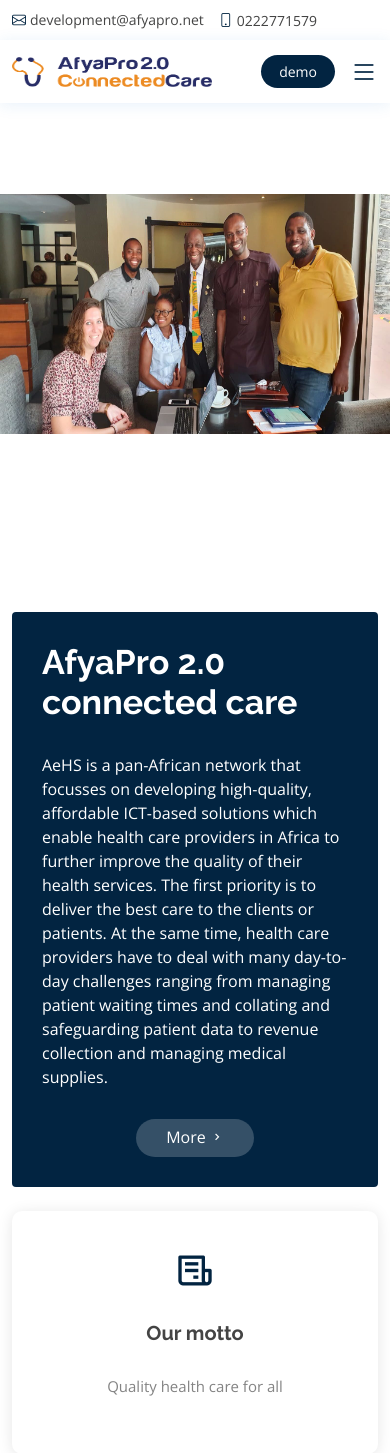
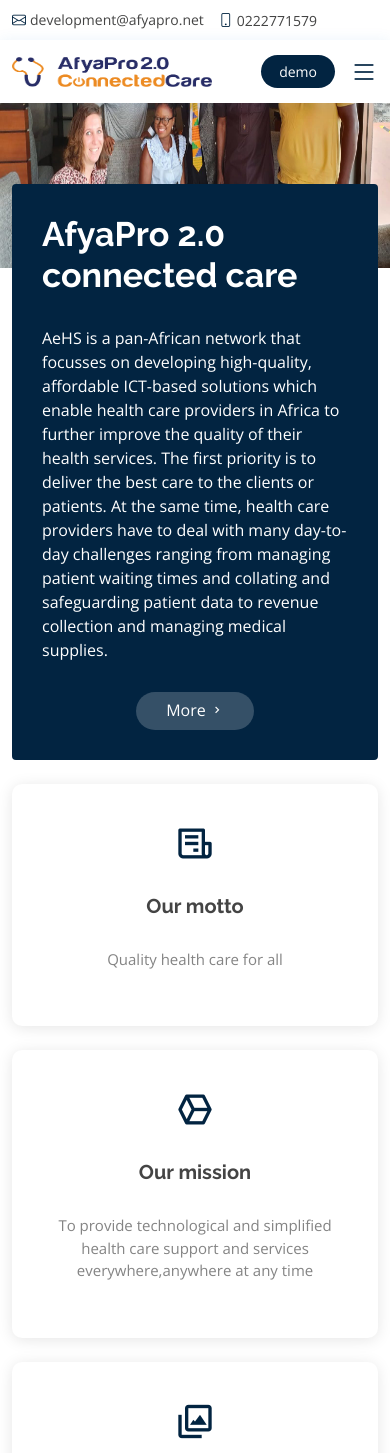
Before and after one commit to GoodluckMlungusye/afyapro, a PHP site: page / in a window 390 px wide. Shown: the top 1453 px of the page. Run offline with PHP 8.4, Linux system fonts and the light colour scheme.

Commit message:
Update style.css

```diff
--- a/assets/css/style.css
+++ b/assets/css/style.css
@@ -1,9 +1,3 @@
-/**
-* Template Name: Medilab - v4.3.0
-* Template URL: https://bootstrapmade.com/medilab-free-medical-bootstrap-theme/
-* Author: BootstrapMade.com
-* License: https://bootstrapmade.com/license/
-*/
 
 /*--------------------------------------------------------------
 # General
@@ -499,36 +493,14 @@ h1, h2, h3, h4, h5, h6 {
   letter-spacing: 3px;
 }
 
-
-
-.header{
-
-  position: absolute;
-  background-color: rgba(0, 0, 0, 0.637);
-  padding: 2em 4em;
-  border-radius: 4px;
-  margin-left: -5%;
-
-
-
-}
-
-
 .slider{
   width: 100%;
-  height: 500px;
   overflow: hidden;
-
-
-}
-
-
+}
 
 .slides{
   width: 500%;
-  height: 100%;
   display: flex;
-
 }
 
 .slides input{
@@ -543,51 +515,27 @@ h1, h2, h3, h4, h5, h6 {
 .slide img{
   width: 100%;
   height: 120%;
-
-
-
-}
-
-
-
-
-
-
-@media (max-width:  1300px) {
-  .header{
-
-   margin-left: -8%;
-
-  }
-}
-
-
+}
 
 
 @media (max-width: 1200px) {
   #hero h1 {
-
     font-size: 35px;
     font-weight: 650;
-
   }
 
   #hero .btn-get-started {
-
     font-weight: 400;
     font-size: 13px;
     padding: 10px 30px;
     margin-left: 35%;
-
-  }
-
-
-  .header{
-
-    margin-left:  -2%;
-
-   }
-
+  }
+}
+
+@media (max-width: 1190px) {
+  .slider{
+    margin-top: -100px;
+  }
 }
 
 
@@ -599,6 +547,15 @@ h1, h2, h3, h4, h5, h6 {
 }
 
 @media (max-width: 992px) {
+
+  .why-us{
+    margin-top: -40%;
+  }
+
+  .slider{
+    margin-top: -300px;
+  }
+
   #hero {
     margin-bottom: 0;
     height: 100vh;
@@ -615,35 +572,12 @@ h1, h2, h3, h4, h5, h6 {
     line-height: 24px;
     margin-bottom: 30px;
   }
-
-
-}
-
-@media (max-width:  880px) {
-  .header{
-
-   display: none;
-
-  }
-}
-
+}
 
 @media (max-width:  830px) {
 
-  .slider{
-
-    height: 300px;
-    margin-top: -22%;
-
-  }
-
-
-
-  .slides{
-
-    height: 80%;
-
-
+  .why-us{
+    margin-top: -70%;
   }
 
 
@@ -652,48 +586,40 @@ h1, h2, h3, h4, h5, h6 {
     transition: 2s;
   }
 
-
   .slide img{
     width: 100%;
     height:150%;
-
-  }
-
-
-}
-
-
-@media (max-width:  700px) {
-
+  }
 
   .slider{
-
-
-    margin-top: -30%;
-
-  }
-
-}
-
+    margin-top: -400px;
+  }
+}
+
+@media (max-width: 630px) {
+
+  .why-us{
+    margin-top: -100%;
+  }
+
+
+  .slider {
+    margin-top: -500px;
+  }
+}
 
 @media (max-height: 600px) {
   #hero {
     height: 110vh;
   }
-
-}
-
-
-@media (max-width: 540px) {
-
-
-  .slider{
-
-
-    margin-top: -40%;
-
-  }
-
+}
+
+
+@media (max-width: 575px) {
+
+  .why-us{
+    margin-top: -45rem;
+  }
 }
 
 @media (max-width: 520px) {
@@ -701,28 +627,28 @@ h1, h2, h3, h4, h5, h6 {
   .slide img{
     width: 100%;
     height:100%;
-
-  }
-
-}
-
-
-@media (max-width: 360px) {
-
-
-  .slider{
-
-
-    margin-top: -55%;
-
-  }
-
-}
-
+  }
+}
+
+@media (max-width: 450px) {
+  .slider {
+    margin-top: -600px;
+  }
+}
+
+
+@media (max-width: 300px) {
+  .slider {
+    margin-top: -700px;
+  }
+
+  .why-us{
+    margin-top: -50rem;
+  }
+}
 
 
 /*css for manual slide navigation*/
-
 
 .navigation-manual{
   position: absolute;
@@ -978,70 +904,6 @@ section {
   font-size: 15px;
   color: #848484;
 }
-
-
-@media (max-width:  830px) {
-
-  .why-us{
-   margin-top: -30%;
- }
-
-
-}
-
-
-
-@media (max-width:  700px) {
-
-  .why-us{
-   margin-top: -40%;
- }
-
-
-}
-
-@media (max-width:  520px) {
-
-  .why-us{
-   margin-top: -55%;
- }
-
-
-}
-
-
-@media (max-width:  480px) {
-
-  .why-us{
-   margin-top: -65%;
- }
-
-
-}
-
-
-@media (max-width: 420px) {
-
-  .why-us{
-   margin-top: -75%;
- }
-
-
-
-}
-
-
-
-
-@media (max-width: 370px) {
-
-  .why-us{
-   margin-top: -100%;
- }
-
-
-}
-
 
 
 
@@ -1784,6 +1646,11 @@ section {
 /*--------------------------------------------------------------
 # Contact
 --------------------------------------------------------------*/
+
+.map{
+  width: 100%;
+}
+
 .contact .info {
   width: 100%;
   background: #fff;
@@ -2095,17 +1962,6 @@ section {
 
 }
 
- /* Header class */
- .header{
-  position: absolute;
-  left: 25vw;
-  margin-top: 25vh;
-  background-color: rgba(0, 0, 0, 0.637);
-  padding: 2em 4em;
-  border-radius: 4px;
-}
-
-
 #afyalogo{
   max-height:40px;
   max-width:300px;
```
